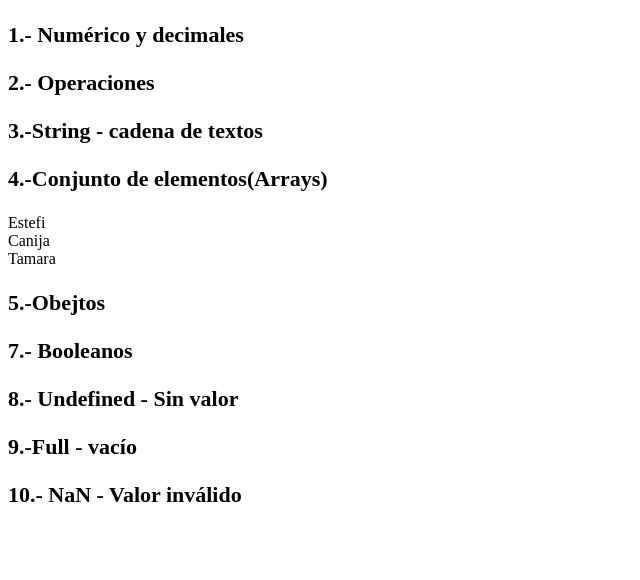
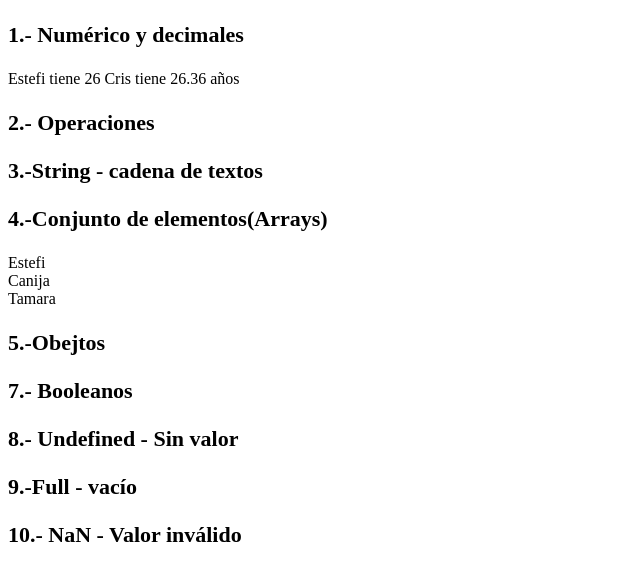
Before and after one commit to CrisConSer/JAVASCRITP, a plain HTML site: page CURSO_JS/Tipos_datos.html in a window 1280 px wide. Shown: the whole page, without its empty margins (0-640 px from the left). Drawn offline with Linux system fonts and the light colour scheme.

Commit message:
Curso_JS

```diff
--- a/CURSO_JS/Tipos_datos.html
+++ b/CURSO_JS/Tipos_datos.html
@@ -14,6 +14,7 @@
 
         var edad = 26;
         var decimal = 26.36;
+        document.write("Estefi tiene " + edad + " Cris tiene " + decimal + " años");
 
       //Operaciones
       document.write("<p style='font-size: 22px;'><strong>2.- Operaciones</strong></p>");
```
